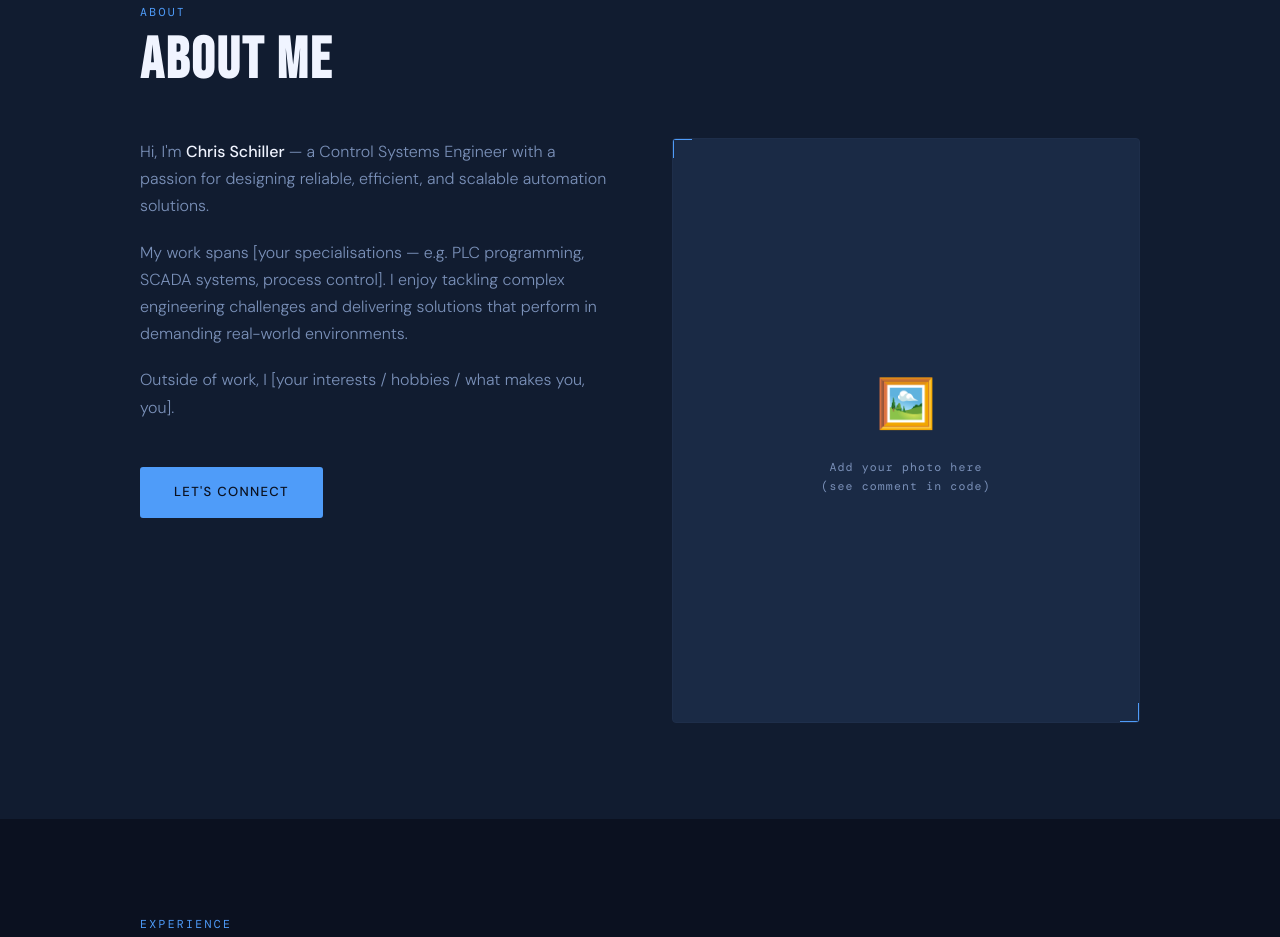
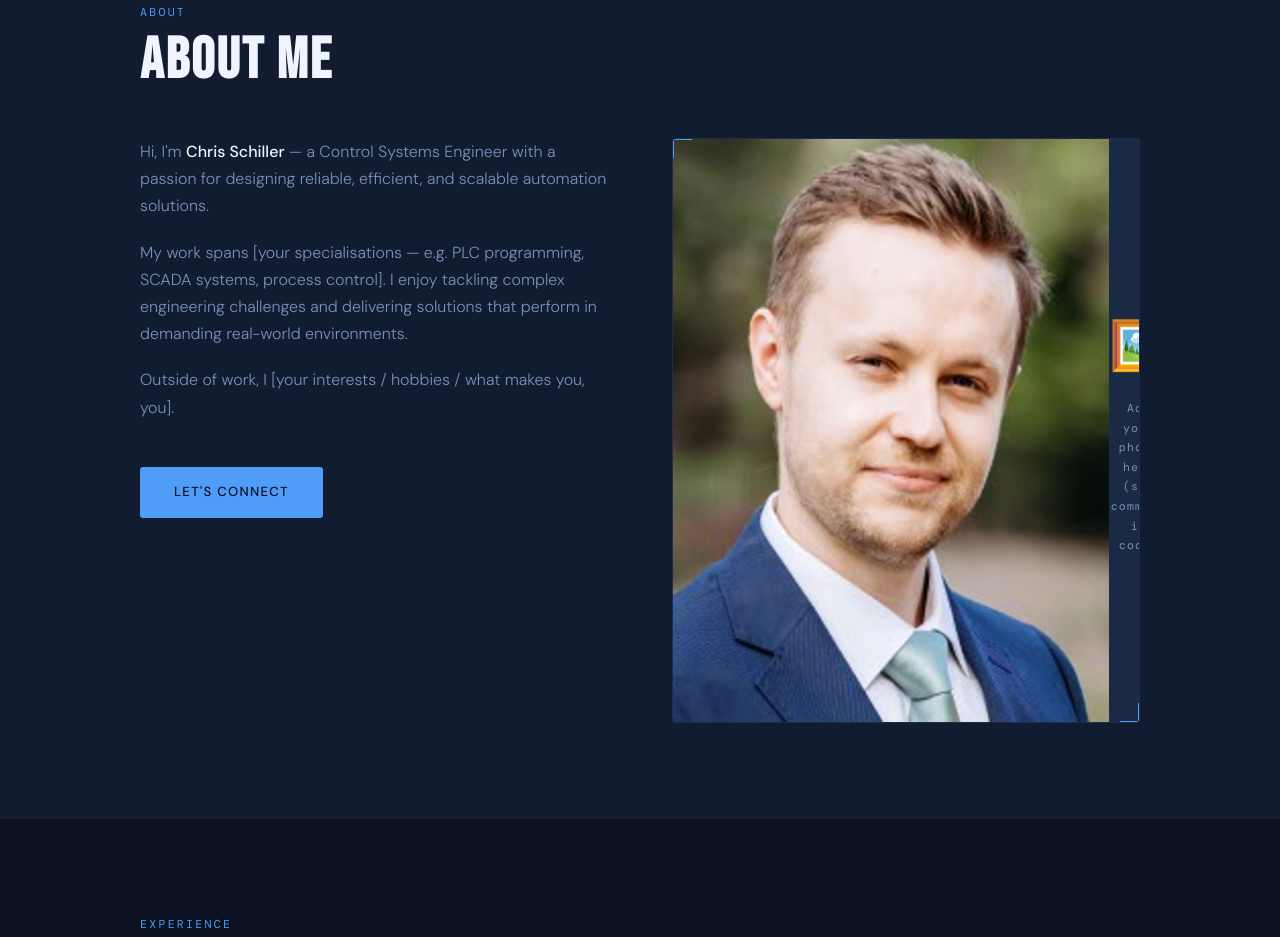
Before and after one commit to Talonus12/Talonus12.github.io, a plain HTML site: page index.html in a window 1280 px wide. Shown: the part 893-1830 px from the top of the page. Drawn offline with nearby package versions, Linux system fonts and the light colour scheme.

Commit message:
Update profile photo in index.html

```diff
--- a/index.html
+++ b/index.html
@@ -705,7 +705,7 @@
                  1. Upload your photo file to the GitHub repo (e.g. "photo.jpg")
                  2. Uncomment the <img> line below and update the src filename
                  3. Delete the .photo-placeholder div below it -->
-            <!-- <img src="photo.jpg" alt="Chris Schiller" /> -->
+            <img src="Profile photo.png" alt="Chris Schiller" />
             <div class="photo-placeholder">
               <span class="icon">🖼️</span>
               <p>Add your photo here<br>(see comment in code)</p>
```
